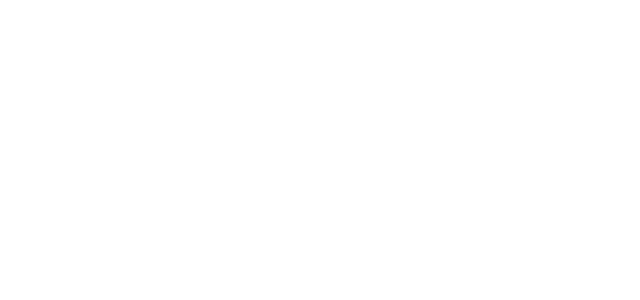
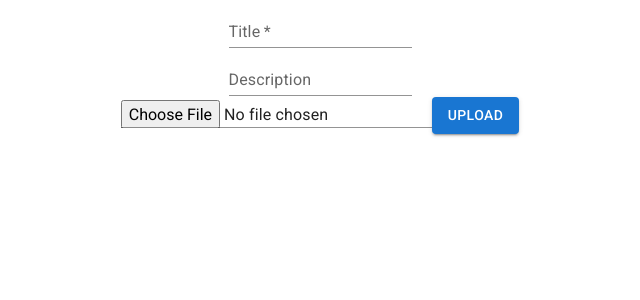
Before and after one commit to mosaddeksohel/ishareweshare, a React (Create React App) app: page /addvideos in a window 1280 px wide. Shown: the top 300 px of the page, without its empty margins (320-960 px from the left). Built offline with nearby package versions, Linux system fonts and the light colour scheme.

Commit message:
viedo add section

```diff
--- a/src/App.js
+++ b/src/App.js
@@ -1,5 +1,6 @@
 import { BrowserRouter, Route, Switch } from 'react-router-dom';
 import './App.css';
+import AddVideos from './Components/AddVideos/AddVideos';
 import MainContent from './Components/MainContent/MainContent';
 import SearchField from './Components/SearchField/SearchField';
 import Login from './Pages/Login/Login';
@@ -15,6 +16,9 @@ function App() {
             <SearchField></SearchField>
             <MainContent></MainContent>
 
+          </Route>
+          <Route exact path='/addvideos'>
+            <AddVideos></AddVideos>
           </Route>
           <Route exact path="/login">
             <Login></Login>
--- a/src/Components/AddVideos/AddVideos.js
+++ b/src/Components/AddVideos/AddVideos.js
@@ -1,10 +1,63 @@
-import React from 'react';
+import { Input, TextField } from '@mui/material';
+import * as React from 'react';
+import Button from '@mui/material/Button';
 
 const AddVideos = () => {
+    const [title, setTitle] = React.useState('');
+    const [Description, setDescription] = React.useState('');
+    const [video, setVideo] = React.useState(null);
+
+    const handleSubmit = e => {
+        e.prevenDefault();
+        if (video) {
+            return
+        }
+        const formData = new FormData();
+        formData.append('title', title)
+        formData.append('Description', Description)
+        formData.append('video', video)
+
+        fetch('http://localhost:5000/videos', {
+            method: 'POST',
+            body: formData
+        })
+            .then(res => res.json())
+            .then(data => {
+                console.log('Success:', data);
+            })
+            .catch(error => {
+                console.error('Error:', error);
+            });
+
+
+    }
+
     return (
         <div>
+            <form onSubmit={handleSubmit}>
+                <TextField
+                    label="Title"
+                    required
+                    onClick={e => setTitle(e.target.value)}
+                    variant="standard" />
+                <br />
+                <TextField
+                    label="Description"
+                    onClick={e => setDescription(e.target.value)}
+                    variant="standard" />
+                <br />
+                <Input
+                    accept="video/*"
+                    onChange={e => setVideo(e.target.files)}
+                    id="contained-button-file"
+                    multiple type="file" />
+                <Button variant="contained" type="submit">
+                    Upload
+                </Button>
 
-        </div>
+            </form>
+
+        </div >
     );
 };
 
```
